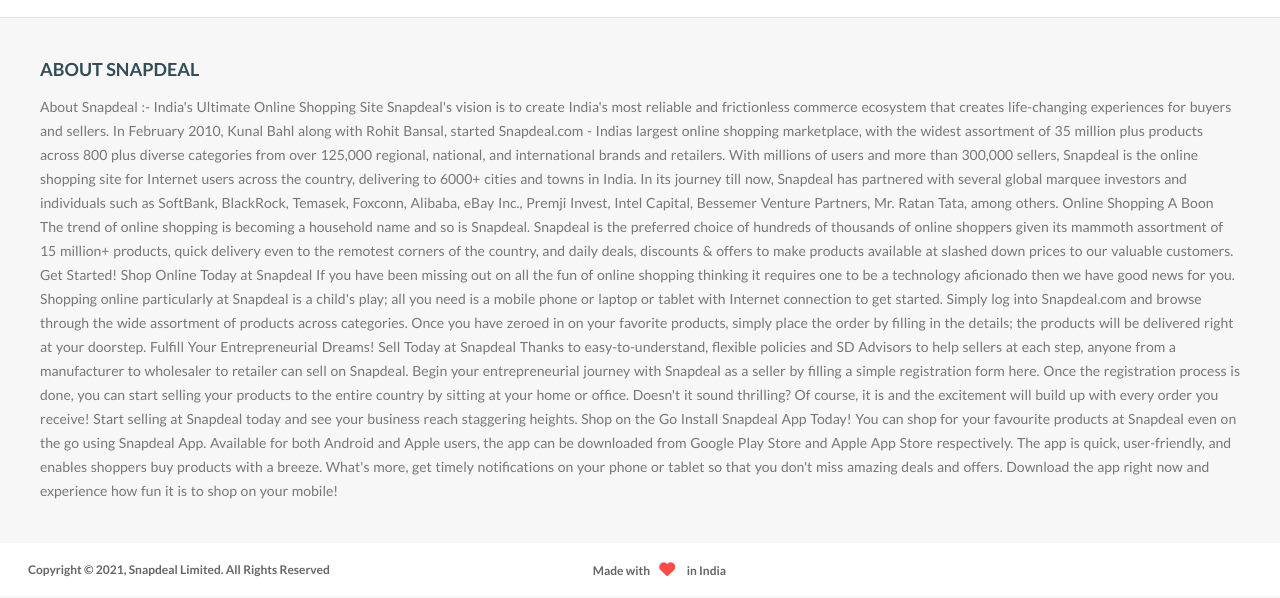
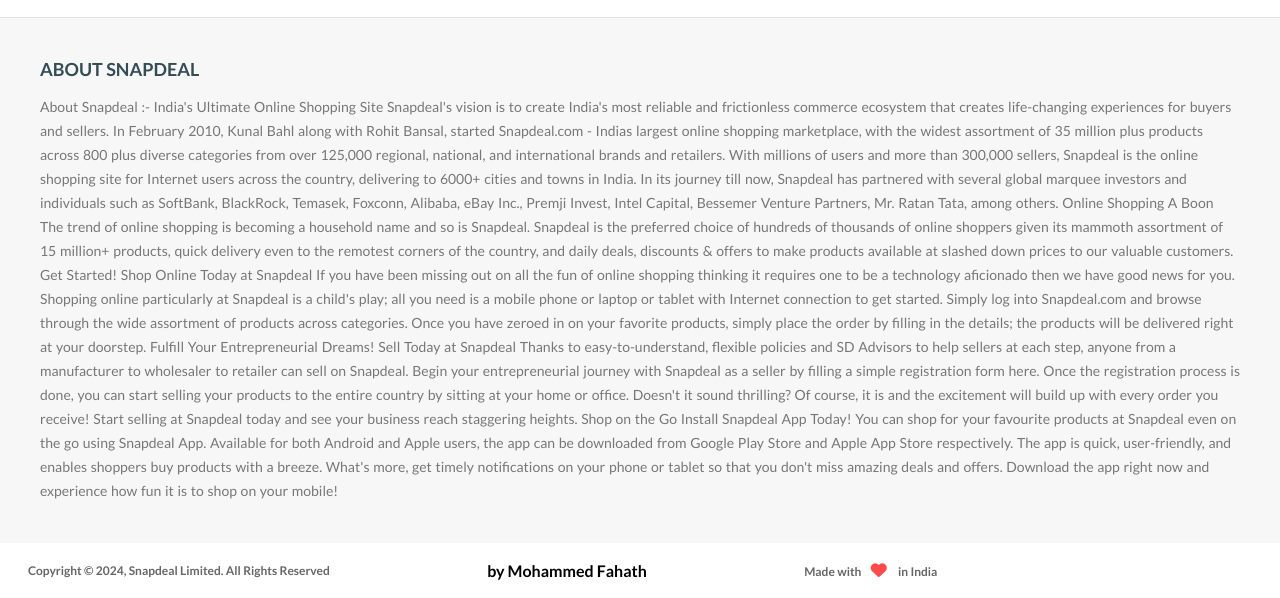
Before and after one commit to fahath-kyz/Snapdeal, a plain HTML site: page index.html in a window 1280 px wide. Shown: the part 3620-4218 px from the top of the page. Drawn offline with Linux system fonts and the light colour scheme.

Commit message:
Update index.html

```diff
--- a/index.html
+++ b/index.html
@@ -928,7 +928,8 @@
 
     <!-- ----copyright-- -->
     <div class="copyright">
-      <h2>Copyright © 2021, Snapdeal Limited. All Rights Reserved</h2>
+      <h2>Copyright © 2024, Snapdeal Limited. All Rights Reserved</h2>
+      <h4>by Mohammed Fahath</h4>
       <h3>Made with <i class="fas fa-heart"></i> in India</h3>
 
       <div class="pay"></div>
```
